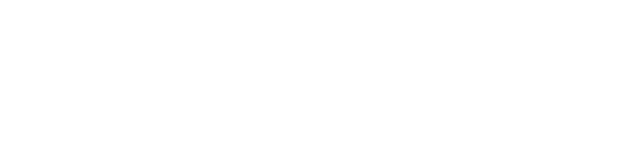
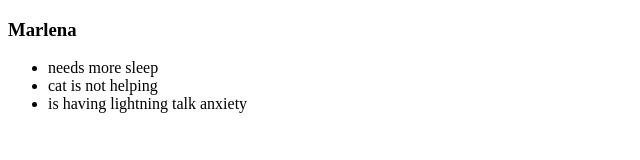
Before and after one commit to mattpitts/git-practice, a plain HTML site: page index.html in a window 1280 px wide. Shown: the whole page, without its empty margins (0-640 px from the left). Drawn offline with Linux system fonts and the light colour scheme.

Commit message:
some stuff about me

```diff
--- a/index.html
+++ b/index.html
@@ -12,7 +12,12 @@
 
 		</section>
 		<sction id="marlena">
-
+			<h3>Marlena</h3>
+			<ul>
+				<li>needs more sleep</li>
+				<li>cat is not helping</li>
+				<li>is having lightning talk anxiety</li>
+			</ul>
 		</sction>
 
 	</body>
```
